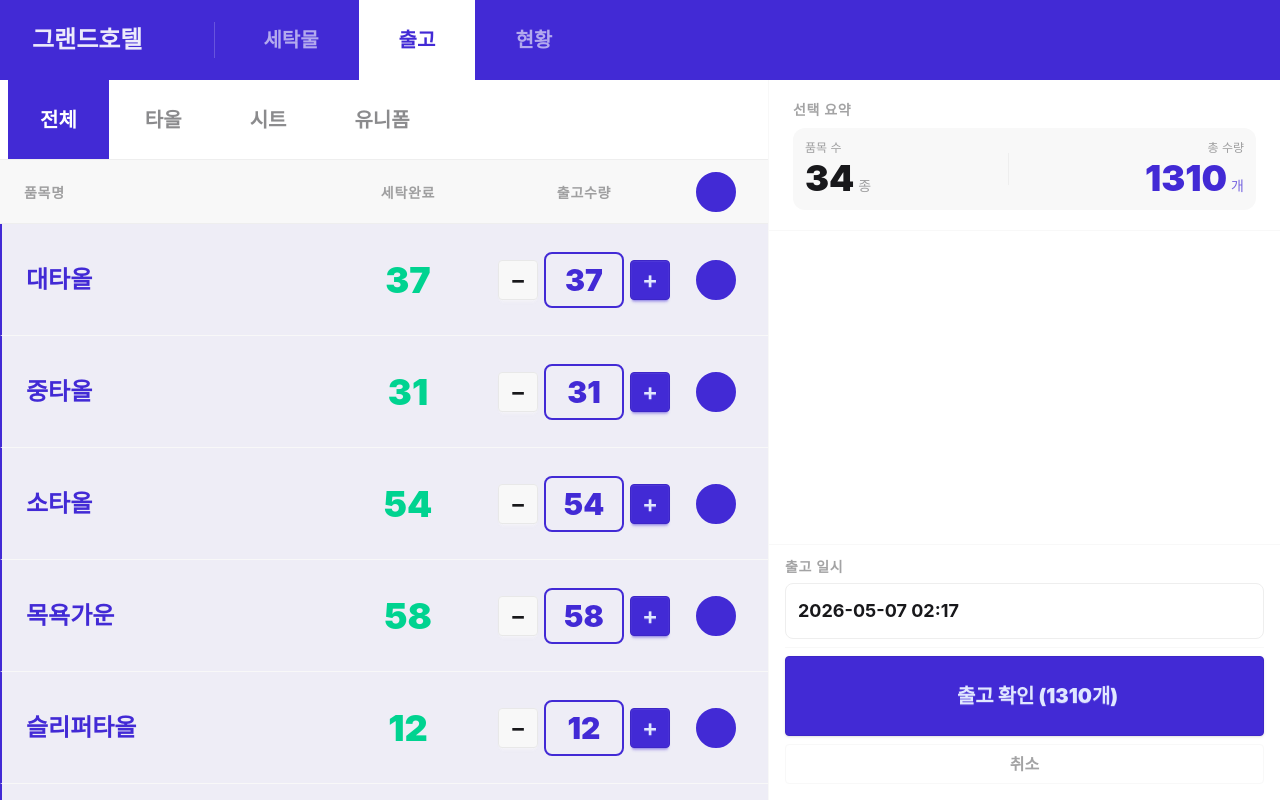
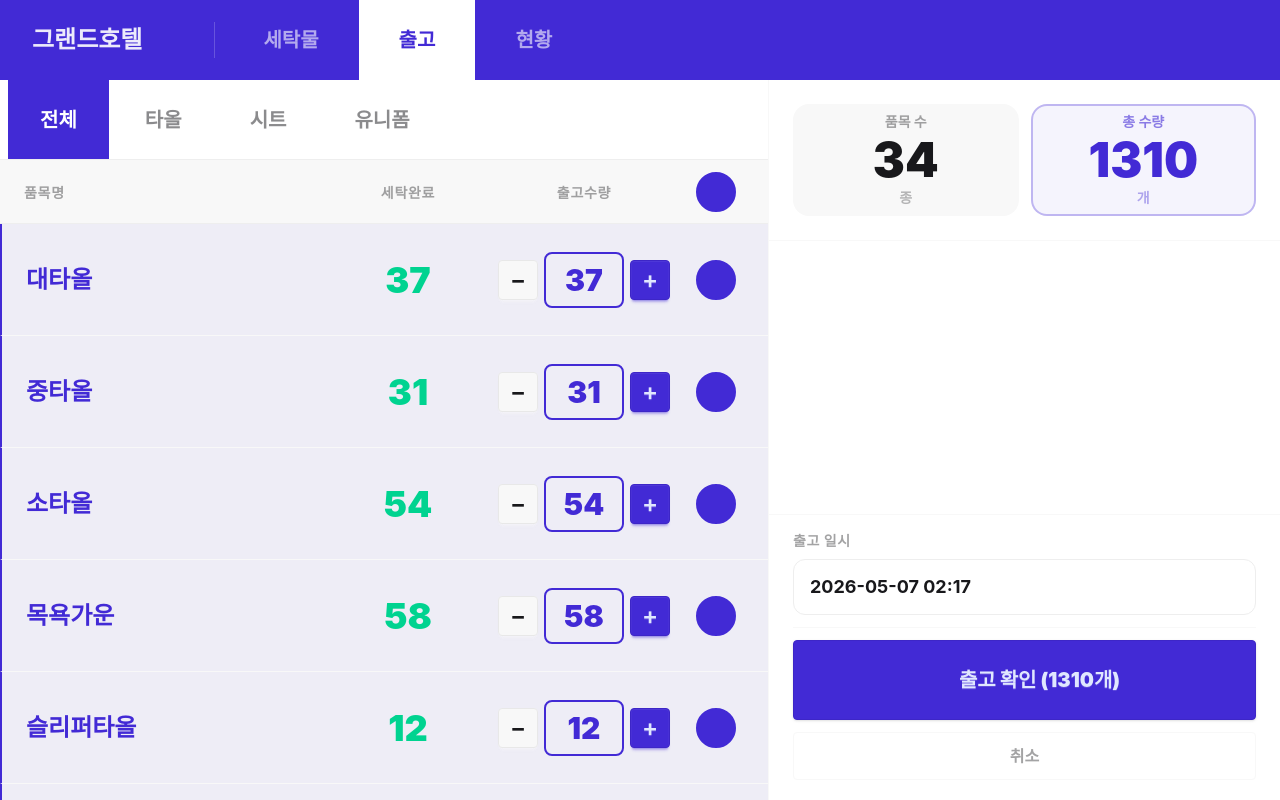
Before and after one commit to solidon-dev/wash-desk, a SvelteKit app: page /shipout in a window 1280 px wide. Both pictures are taken after a click on the button "전체 선택". Built offline with nearby package versions, Linux system fonts and the light colour scheme; some icons are missing.

Commit message:
style: 출고 탭 오른쪽 패널 세탁물 탭 스타일로 전면 개편 및 키패드 개선

```diff
--- a/src/routes/shipout/+page.svelte
+++ b/src/routes/shipout/+page.svelte
@@ -251,95 +251,100 @@
   <!-- ── 출고 확인 패널 (데스크탑) ── -->
   <aside class="hidden md:flex flex-col w-2/5 bg-base-100 border-l border-base-200 shrink-0 min-h-0">
 
-    <div class="flex-1 overflow-y-auto flex flex-col min-h-0 shrink">
+    {#if editingItemId !== null}
+      {@const editItem = store.laundryItems.find((i: LaundryItem) => i.id === editingItemId)}
 
-      <!-- 빈 상태: 선택 없음 -->
-      {#if selectedEntries.length === 0 && editingItemId === null}
-        <div class="flex flex-col items-center justify-center flex-1 gap-3 px-6 py-8">
-          <div class="w-16 h-16 rounded-2xl bg-base-200 flex items-center justify-center">
-            <Icon icon="heroicons:clipboard-document-check" class="w-8 h-8 text-base-content/20" />
+      <!-- 키패드 모드 -->
+      <div class="flex flex-col justify-center flex-1 gap-4 px-6 py-6">
+
+        <!-- 2컬럼: 출고가능 수량 + 입력값 -->
+        <div class="grid grid-cols-2 gap-3 h-28">
+          <div class="rounded-2xl bg-base-200 flex flex-col items-center justify-center gap-1 px-2">
+            <span class="text-xs font-bold text-base-content/40 uppercase tracking-wider text-center truncate w-full text-center">{editItem?.name}</span>
+            <span class="text-5xl font-black text-base-content">{editItem?.counts.completed ?? 0}</span>
+            <span class="text-sm font-bold text-base-content/30">출고가능</span>
           </div>
-          <p class="text-sm font-semibold text-base-content/30">품목 미선택</p>
-          <p class="text-xs text-base-content/20 text-center">왼쪽 목록에서<br/>출고할 품목을 켜세요</p>
+          <div class="rounded-2xl border-2 border-primary/60 bg-primary/5 flex flex-col items-center justify-center gap-1">
+            <span class="text-xs font-bold text-base-content/30 uppercase tracking-wider">입력</span>
+            <span class="text-5xl font-black tracking-widest {numpadValue ? 'text-primary' : 'text-base-content/20'}">{numpadValue || '—'}</span>
+            <span class="text-sm font-bold text-base-content/20">개</span>
+          </div>
         </div>
-      {/if}
 
-    <!-- 선택 품목 요약 -->
-      {#if selectedEntries.length > 0}
-        <div class="px-6 py-5 border-b border-base-200 shrink-0">
-          <p class="text-sm font-bold text-base-content/40 uppercase tracking-wider mb-2">선택 요약</p>
-          <div class="flex items-center justify-between px-3 py-3 rounded-xl bg-base-200">
-            <div>
-              <p class="text-xs text-base-content/40 mb-0.5">품목 수</p>
-              <p class="text-4xl font-black text-base-content">{selectedEntries.length}<span class="text-sm font-medium ml-1 text-base-content/40">종</span></p>
+        <!-- 키패드 -->
+        <div class="grid grid-cols-3 gap-2 select-none">
+          {#each (['1','2','3','4','5','6','7','8','9','back','0','clear'] as const) as key, i (i)}
+            {#if key === 'clear'}
+              <button type="button"
+                class="h-24 rounded-xl font-black text-2xl btn btn-error btn-outline active:scale-95"
+                onclick={() => { numpadValue = ''; }}
+              >C</button>
+            {:else if key === 'back'}
+              <button type="button"
+                class="h-24 rounded-xl font-black btn btn-ghost bg-base-200 border border-base-300 flex items-center justify-center active:scale-95"
+                onclick={() => { numpadValue = numpadValue.slice(0, -1); }}
+              >
+                <Icon icon="heroicons:backspace" class="w-10 h-10" />
+              </button>
+            {:else}
+              <button type="button"
+                class="h-24 rounded-xl font-black text-3xl btn btn-ghost bg-base-100 border border-base-300 shadow-sm text-base-content active:scale-95"
+                onclick={() => { if (numpadValue.length < 6) numpadValue = numpadValue + key; }}
+              >{key}</button>
+            {/if}
+          {/each}
+        </div>
+
+        <!-- 확인 버튼 -->
+        <button type="button"
+          class="btn btn-primary w-full h-20 text-2xl font-black {numpadValue === '' ? 'opacity-40' : ''}"
+          disabled={numpadValue === ''}
+          onclick={() => handleNumpadConfirm(numpadValue)}
+        >입력 확인</button>
+
+      </div>
+
+    {:else}
+
+      <!-- 일반 모드: 요약 or 빈 상태 -->
+      <div class="flex-1 flex flex-col min-h-0">
+        {#if selectedEntries.length === 0}
+          <div class="flex flex-col items-center justify-center flex-1 gap-4 px-6">
+            <div class="w-20 h-20 rounded-2xl bg-base-200 flex items-center justify-center">
+              <Icon icon="heroicons:clipboard-document-check" class="w-10 h-10 text-base-content/20" />
             </div>
-            <div class="w-px h-8 bg-base-300"></div>
-            <div class="text-right">
-              <p class="text-xs text-base-content/40 mb-0.5">총 수량</p>
-              <p class="text-4xl font-black text-primary">{totalSelectedQty}<span class="text-sm font-medium ml-1 text-primary/70">개</span></p>
+            <p class="text-xl font-black text-base-content/30">품목 미선택</p>
+            <p class="text-base text-base-content/20 text-center">왼쪽 목록에서<br/>출고할 품목을 켜세요</p>
+          </div>
+        {:else}
+          <!-- 요약 카드 -->
+          <div class="px-6 py-6 border-b border-base-200 shrink-0">
+            <div class="grid grid-cols-2 gap-3 h-28">
+              <div class="rounded-2xl bg-base-200 flex flex-col items-center justify-center gap-1">
+                <span class="text-sm font-bold text-base-content/40">품목 수</span>
+                <span class="text-5xl font-black text-base-content">{selectedEntries.length}</span>
+                <span class="text-sm font-bold text-base-content/30">종</span>
+              </div>
+              <div class="rounded-2xl bg-primary/5 border-2 border-primary/30 flex flex-col items-center justify-center gap-1">
+                <span class="text-sm font-bold text-primary/60">총 수량</span>
+                <span class="text-5xl font-black text-primary">{totalSelectedQty}</span>
+                <span class="text-sm font-bold text-primary/40">개</span>
+              </div>
             </div>
           </div>
-        </div>
-      {/if}
+        {/if}
+        <div class="mt-auto shrink-0"></div>
+      </div>
 
-      <!-- 숫자패드 영역 -->
-      {#if editingItemId !== null}
-        {@const editItem = store.laundryItems.find((i: LaundryItem) => i.id === editingItemId)}
-        <div class="px-6 py-5 border-b border-base-200 shrink-0">
-          <div class="flex items-center justify-between mb-2">
-            <p class="text-sm font-bold text-base-content/40 uppercase tracking-wider">
-              수량 입력 — <span class="text-primary font-bold normal-case">{editItem?.name}</span>
-            </p>
-            <span class="text-xs text-base-content/50">최대 {editItem?.counts.completed ?? 0}개</span>
-          </div>
-          <!-- 디스플레이 -->
-          <div class="h-20 rounded-lg bg-base-200 border-2 border-primary flex items-center px-4 mb-2">
-            <span class="text-5xl font-black text-base-content flex-1 text-right tracking-widest">
-              {numpadValue === '' ? '0' : numpadValue}
-            </span>
-            <span class="text-xs text-base-content/40 ml-2">개</span>
-          </div>
-          <!-- 숫자패드 그리드 -->
-          <div class="grid grid-cols-3 gap-2 select-none">
-            {#each (['1','2','3','4','5','6','7','8','9','back','0','clear'] as const) as key, i (i)}
-              {#if key === 'clear'}
-                <button type="button"
-                  class="h-20 rounded-lg font-black text-3xl btn btn-error btn-outline"
-                  onclick={() => { numpadValue = ''; }}
-                >전체삭제</button>
-              {:else if key === 'back'}
-                <button type="button"
-                  class="h-20 rounded-lg font-black text-3xl btn btn-ghost border border-base-300 flex items-center justify-center gap-1"
-                  onclick={() => { numpadValue = numpadValue.slice(0, -1); }}
-                >
-                  <Icon icon="heroicons:backspace" class="w-5 h-5" />
-                </button>
-              {:else}
-                <button type="button"
-                  class="h-20 rounded-lg font-black text-3xl btn btn-ghost border border-base-300 bg-base-100 hover:bg-base-200"
-                  onclick={() => { if (numpadValue.length < 6) numpadValue = numpadValue + key; }}
-                >{key}</button>
-              {/if}
-            {/each}
-            <button type="button"
-              class="h-20 rounded-lg font-black text-xl btn btn-primary col-span-3 mt-1"
-              onclick={() => handleNumpadConfirm(numpadValue)}
-            >확인</button>
-          </div>
-        </div>
-      {/if}
-
-      <div class="mt-auto shrink-0"></div>
-    </div>
+    {/if}
 
     <!-- 하단 액션 버튼 -->
-    <div class="px-4 pt-3 pb-4 border-t border-base-200 space-y-2 shrink-0">
-      <!-- 출고 일시 -->
-      <div class="pb-2 border-b border-base-200">
-        <p class="text-sm font-bold text-base-content/40 uppercase tracking-wider mb-1.5">출고 일시</p>
+    <div class="px-6 pt-4 pb-5 border-t border-base-200 space-y-3 shrink-0">
+      <div class="pb-3 border-b border-base-200">
+        <p class="text-sm font-black text-base-content/40 uppercase tracking-wider mb-2">출고 일시</p>
         <button
           type="button"
-          class="h-14 px-3 w-full rounded-lg border border-base-300 bg-base-100 text-lg font-bold text-base-content hover:bg-base-200 transition-colors text-left"
+          class="h-14 px-4 w-full rounded-xl border border-base-300 bg-base-100 text-lg font-bold text-base-content hover:bg-base-200 transition-colors text-left"
           onclick={() => showShippedAtPicker = true}
         >{shippedAtLocal.replace('T', ' ')}</button>
       </div>
@@ -350,14 +355,14 @@
         onclick={() => { confirmShipout(); void goto('/history'); }}
       >
         {#if selectedEntries.length > 0}
-          <Icon icon="heroicons:archive-box-arrow-down" class="w-5 h-5" />
+          <Icon icon="heroicons:archive-box-arrow-down" class="w-6 h-6" />
           출고 확인 ({totalSelectedQty}개)
         {:else}
           출고 확인
         {/if}
       </button>
       <button
-        class="btn btn-ghost w-full font-bold text-base text-base-content/40 border border-base-200"
+        class="btn btn-ghost w-full h-12 font-bold text-base text-base-content/40 border border-base-200"
         onclick={() => void goto('/')}
       >취소</button>
     </div>
```
